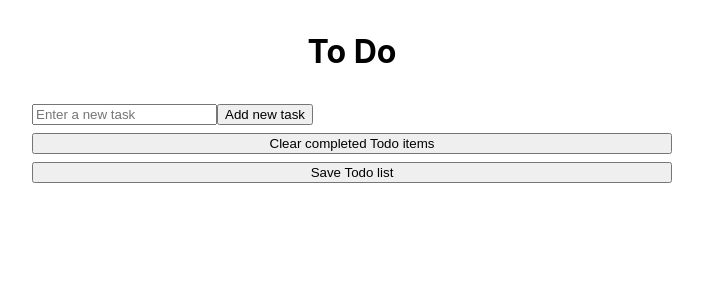
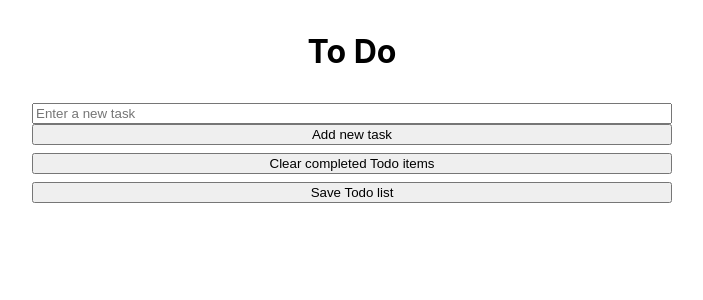
Before and after one commit to Wolven531/react-hooks-todo, a React (Create React App) app: page / in a window 1280 px wide. Shown: the top 300 px of the page, without its empty margins (288-991 px from the left). Built offline with nearby package versions, Linux system fonts and the light colour scheme.

Commit message:
Style the form in TodoList

```diff
--- a/src/TodoList.css
+++ b/src/TodoList.css
@@ -6,3 +6,7 @@
 	min-width: 480px;
 	width: 50vw;
 }
+
+.todo-list form {
+	display: grid;
+}
```
